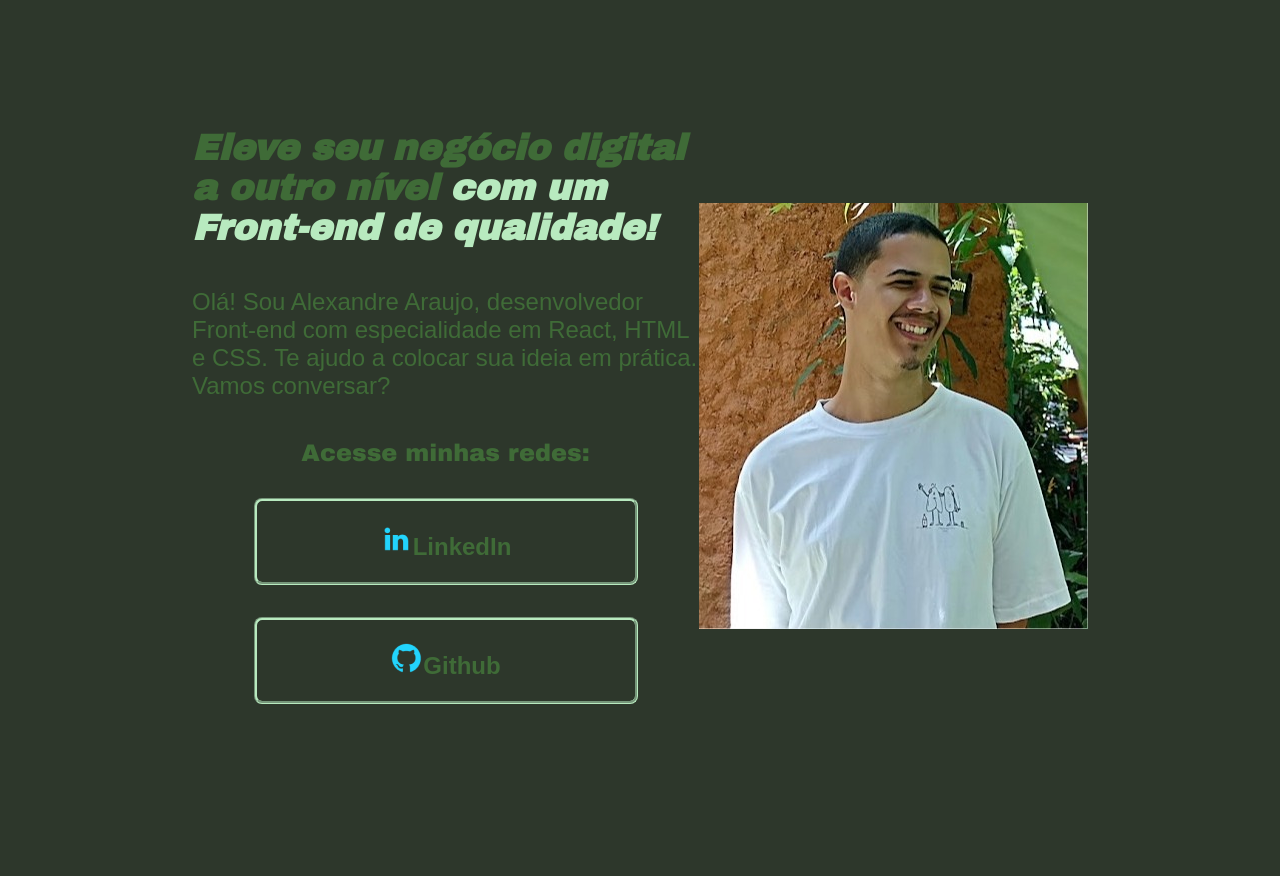
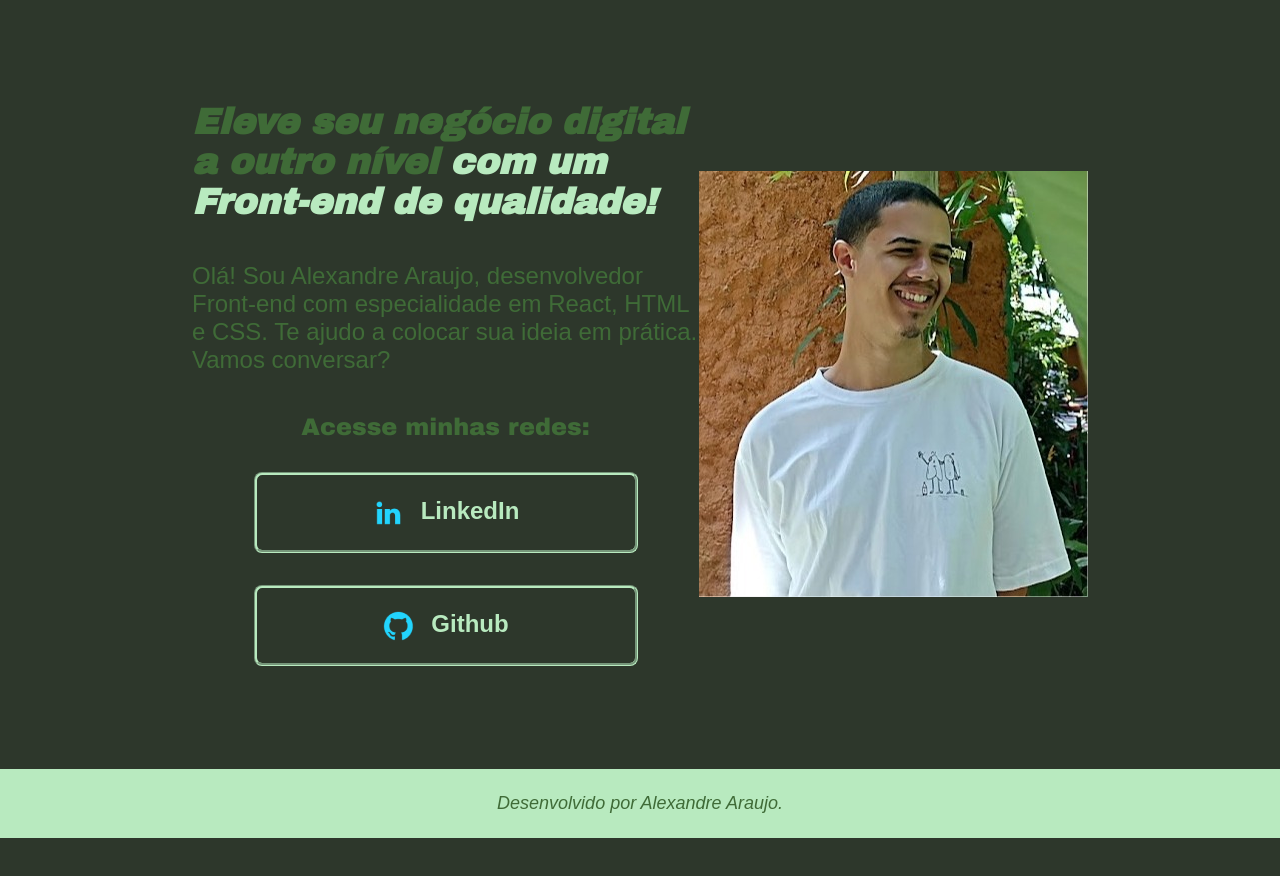
Before and after one commit to Xande-dev333/link-para-portfolio-ale, a plain HTML site: page index.HTML in a window 1280 px wide. After the commit the page ends 838 px from the top, so only its background shows below. Drawn offline with Linux system fonts and the light colour scheme; a web font is replaced by a local one.

Commit message:
Terceiro commit: desenvolvi a animação dos links com hover, o footer e ajustei o tamanho do main na classe apresentação preparando a página para desenvolver o header

```diff
--- a/index.HTML
+++ b/index.HTML
@@ -23,6 +23,8 @@
         </section>
         <img src="/assets/imagem-certa.jpg" alt="Uma foto do Alexandre Araujo olhando para o lado direito e sorrindo">
     </main>
-    <footer></footer>
+    <footer class="rodape">
+        <p>Desenvolvido por Alexandre Araujo.</p>
+    </footer>
 </body>
 </html>
--- a/style.css
+++ b/style.css
@@ -6,7 +6,7 @@
 }
 
 body {
-    height: 100vh;
+    /* height: 100vh; */
     box-sizing: border-box;
     background-color: #2D372B;
     color: #3F6B37;
@@ -29,7 +29,7 @@ p {
 }
 
 .apresentacao {
-    margin: 10% 15%;
+    padding: 8% 15%;
     display: flex;
     align-items:center;
     justify-content: space-between;
@@ -68,6 +68,9 @@ p {
     font-size: 24px;
 }
 .apresentacao__links__link {
+    display: flex;
+    justify-content: center;
+    gap: 16px;
     border: 3.5px groove #B8EABF;
     width: 378px;
     text-align: center;
@@ -75,7 +78,21 @@ p {
     font-size: 24px;
     padding: 21.5px 0;
     text-decoration: none;
-    color: #3F6B37;
+    color: #B8EABF;
     font-family: "Tomorrow", sans-serif;
     font-weight: 600;
 }
+
+.apresentacao__links__link:hover {
+    background-color: #8C5B30;
+    border: 3.5px ridge #3F6B37;
+}
+
+.rodape {
+    padding: 24px;
+    color: #3F6B37;
+    background-color: #B8EABF;
+    text-align: center;
+    font-family: "Archivo Black", sans-serif;
+    font-size: 18px;
+}
```
